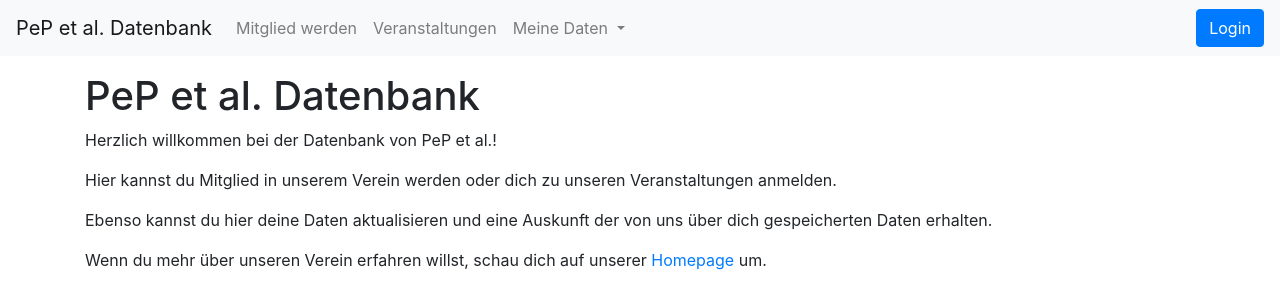
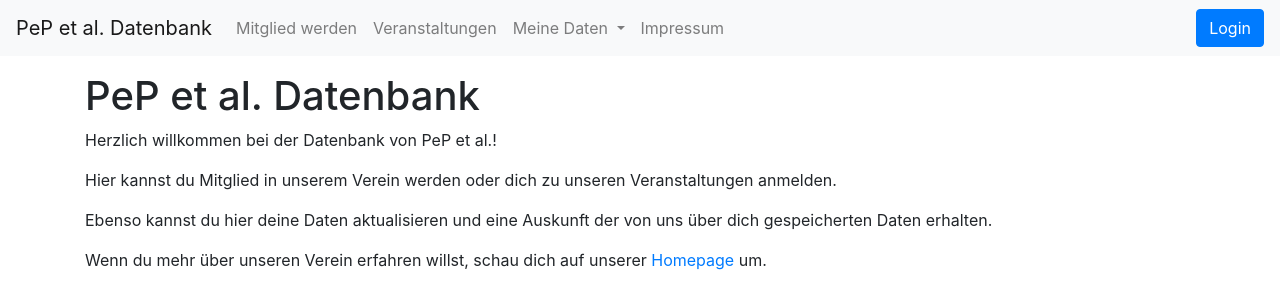
Before and after one commit to pep-dortmund/member-database, a Flask app: page / in a window 1280 px wide. Shown: the top 300 px of the page. Run offline with Flask 2, Linux system fonts and the light colour scheme; data comes from the database, SQL or seed files in the repository; parts of the project's set-up code (start-up, migrations or seed data) failed here and were passed over; some libraries are stand-ins or nearby versions.

Commit message:
fix #126

```diff
--- a/member_database/templates/navbar.html
+++ b/member_database/templates/navbar.html
@@ -27,6 +27,9 @@
           <a class="dropdown-item" href="{{ url_for("main.request_gdpr_data") }}">Alle meine Daten anfordern (DSGVO)</a>
         </div>
       </li>
+      <li class="nav-item">
+        <a class="nav-link" href="https://pep-dortmund.org/ueber_uns/impressum.html">Impressum</a>
+      </li>
 
       {% if current_user.is_authenticated %}
       <li class="nav-item {% if "admin" in request.path %}active{% endif %}">
```
